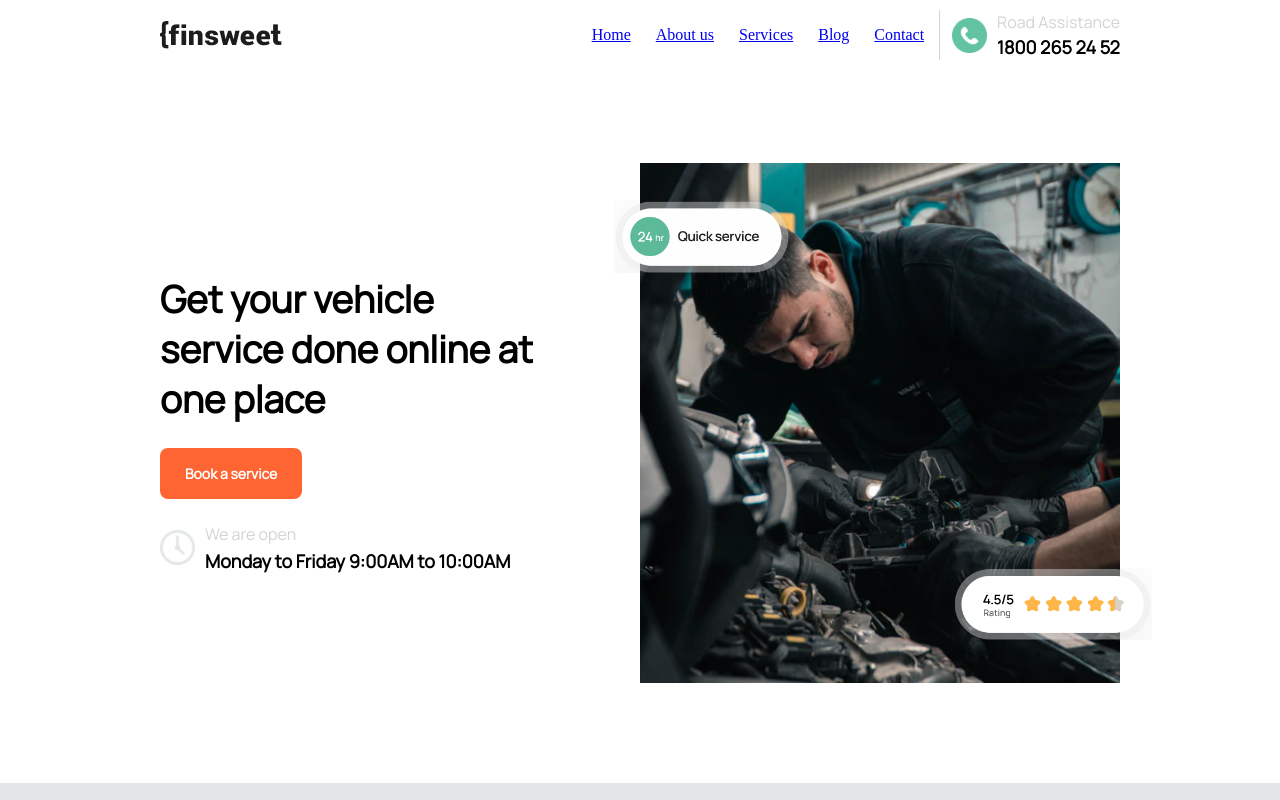
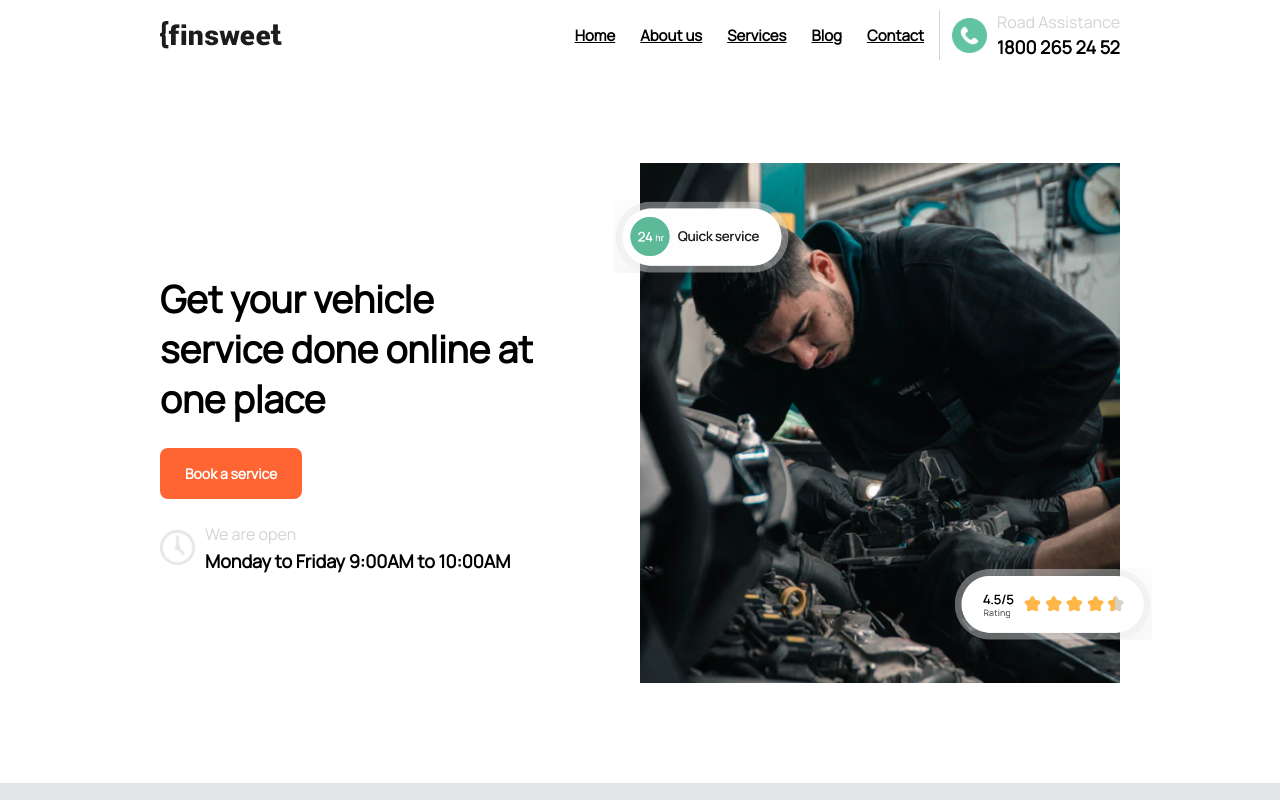
Before and after one commit to ayoakeni/ayoakeni.github.io, a plain HTML site: page index.html in a window 1280 px wide. Shown: the top 800 px of the page. Drawn offline with Linux system fonts and the light colour scheme.

Commit message:
Update style.css

```diff
--- a/style.css
+++ b/style.css
@@ -31,7 +31,8 @@ ul{
   border-right: 1px solid lightgray;
   padding-right: 15px;
 }
-ul li{
+ul a{
+  color: black;
   font-size: 15px;
   font-family: 'Manrope', sans-serif;
   font-weight: 600;
```
